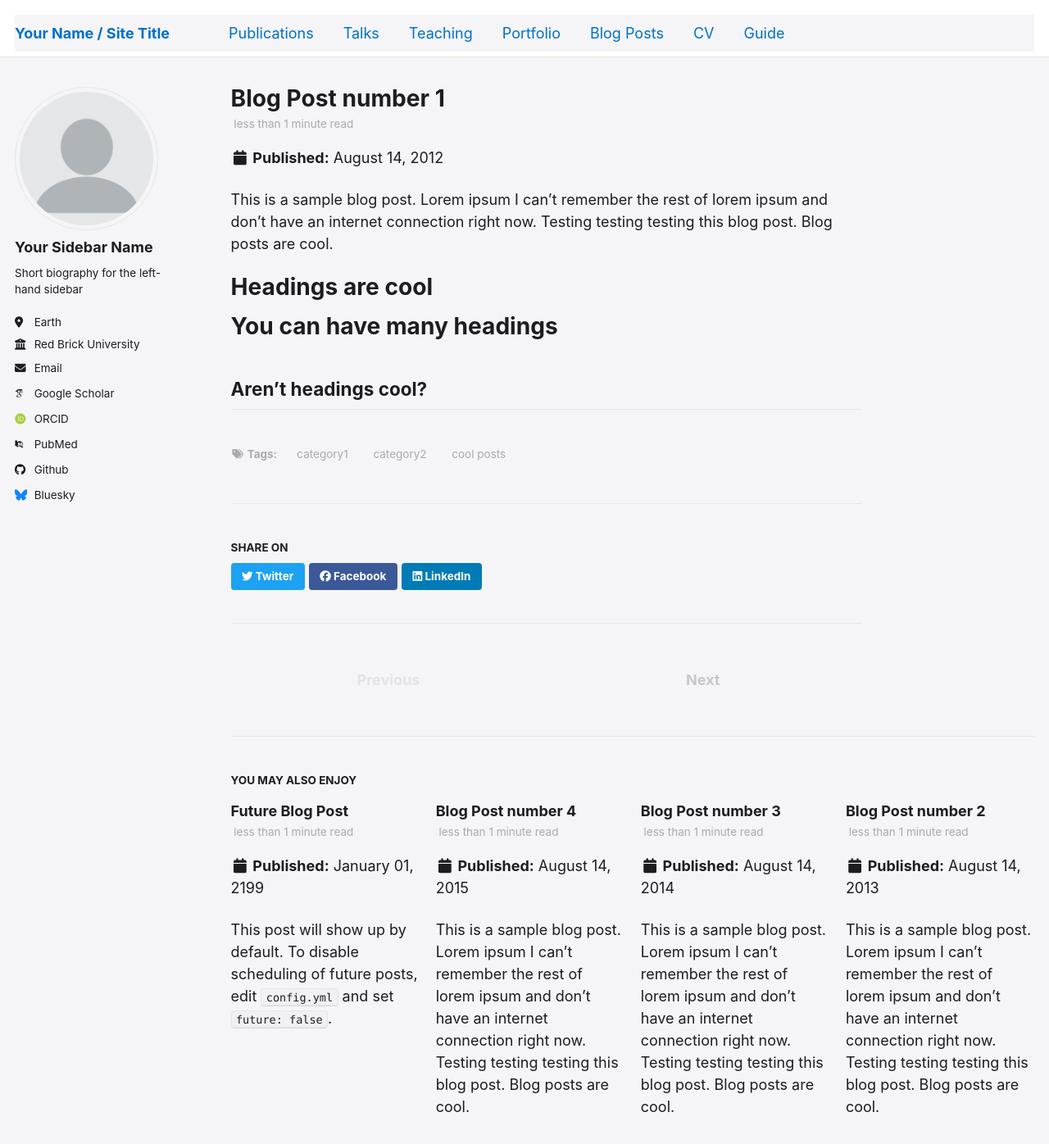
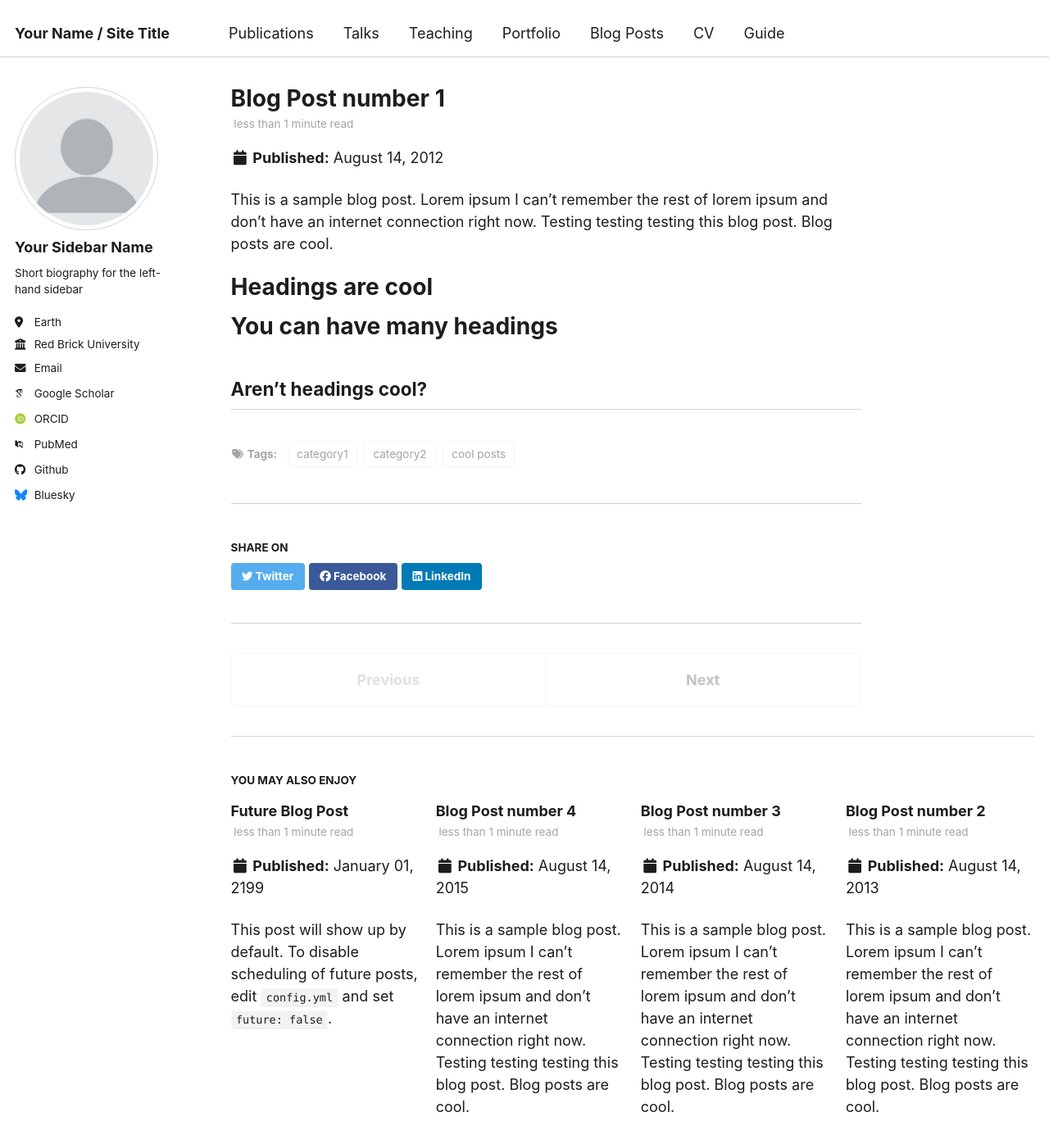
Before and after one commit to muntasimulhaque/muntasimulhaque.github.io, a Jekyll site: the page built from _posts/2012-08-14-blog-post-1.md, in a window 1280 px wide and 1400 px high. Shown: the top 1396 px of the window at 82% size. Built offline with Jekyll 4.4.1, drawn with Linux system fonts in a browser that asks for light colours; some web fonts are replaced.

Commit message:
Update _variables.scss

```diff
--- a/_sass/_variables.scss
+++ b/_sass/_variables.scss
@@ -49,31 +49,28 @@ $masthead-height            : 70px;
 $sidebar-screen-min-width   : 1024px;
 $sidebar-link-max-width     : 250px;
 
-
-
 /*
    Colors
    ========================================================================== */
 
-/* Neutral tones resembling Apple's site palette */
-$gray                       : #8e8e93;
+$gray                       : #86868b;
 $dark-gray                  : #1d1d1f;
-$darker-gray                : #111111;
+$darker-gray                : #000000;
 $light-gray                 : #f5f5f7;
-$lighter-gray               : #e5e5ea;
+$lighter-gray               : #fbfbfd;
 
 $body-color                 : #ffffff;
-$background-color           : #f5f5f7;
-$code-background-color      : #f1f1f3;
+$background-color           : #ffffff;
+$code-background-color      : #f2f2f2;
 $code-background-color-dark : $light-gray;
 $text-color                 : $dark-gray;
-$border-color               : $lighter-gray;
+$border-color               : #d2d2d7;
 
-$primary-color              : #0070c9; /* Apple's blue accent */
-$success-color              : #34c759; /* Apple's green accent */
-$warning-color              : #ff9500; /* Apple's orange accent */
-$danger-color               : #ff3b30; /* Apple's red accent */
-$info-color                 : $primary-color;
+$primary-color              : #0071e3;
+$success-color              : #28cd41;
+$warning-color              : #ff9f0a;
+$danger-color               : #ff3b30;
+$info-color                 : #007aff;
 
 /* brands */
 $behance-color              : #1769FF;
@@ -95,19 +92,18 @@ $rss-color                  : #fa9b39;
 $soundcloud-color           : #ff3300;
 $stackoverflow-color        : #fe7a15;
 $tumblr-color               : #32506d;
-$twitter-color              : #1da1f2;
+$twitter-color              : #55acee;
 $vimeo-color                : #1ab7ea;
 $vine-color                 : #00bf8f;
-$youtube-color              : #ff0000;
+$youtube-color              : #bb0000;
 $xing-color                 : #006567;
 
 /* links */
 $link-color                 : $primary-color;
-$link-color-hover           : mix(#000, $link-color, 25%);
-$link-color-visited         : mix(#fff, $link-color, 25%);
-$masthead-link-color        : $primary-color;
-$masthead-link-color-hover  : mix(#000, $primary-color, 25%);
-
+$link-color-hover           : darken($link-color, 10%);
+$link-color-visited         : $link-color;
+$masthead-link-color        : $dark-gray;
+$masthead-link-color-hover  : $primary-color;
 
 /*
    Breakpoints
@@ -153,7 +149,6 @@ $susy: (
   // ),
 );
 
-
 /*
    Other
    ========================================================================== */
```
